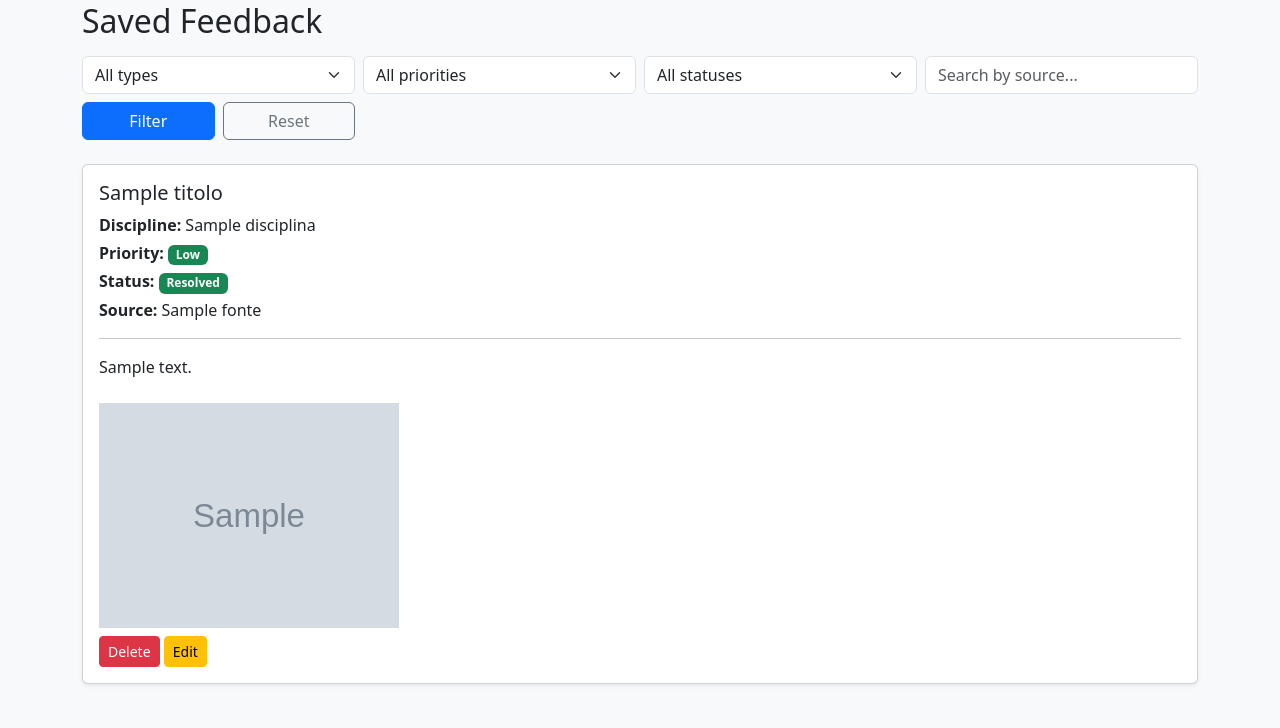
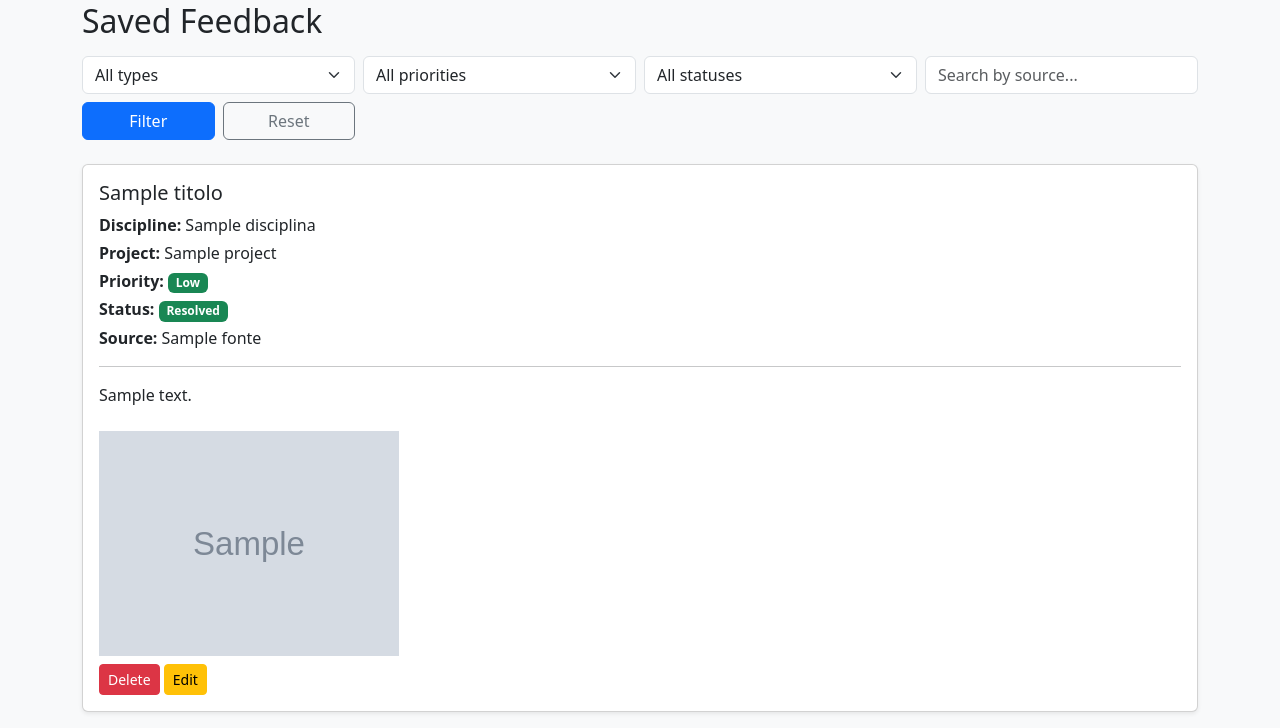
Before and after one commit to union2104-oss/myeasy-feedback, a Flask app: page / in a window 1280 px wide. Shown: the part 1145-1873 px from the top of the page. Before the commit the page ends 1830 px from the top, so only its background shows below. Run offline with Flask 3, Linux system fonts and the light colour scheme; grey boxes marked "Sample" are stand-in pictures; a database or web service that is not in the repository returns one stand-in record (values such as "Sample title"); some libraries are stand-ins or nearby versions.

Commit message:
show project in UI for testing

```diff
--- a/templates/index.html
+++ b/templates/index.html
@@ -159,6 +159,7 @@
                 </h5>
 
                 <p class="mb-1"><b>Discipline:</b> {{ f["disciplina"] }}</p>
+                <p class="mb-1"><b>Project:</b> {{ f["project"] }}</p>
 
                 <p class="mb-1">
                     <b>Priority:</b>
```
